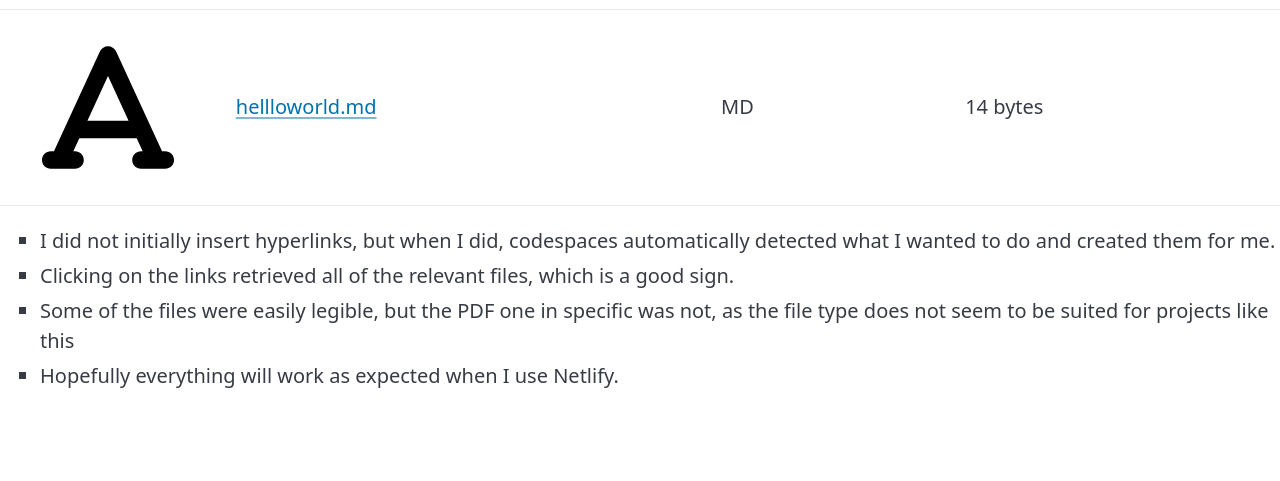
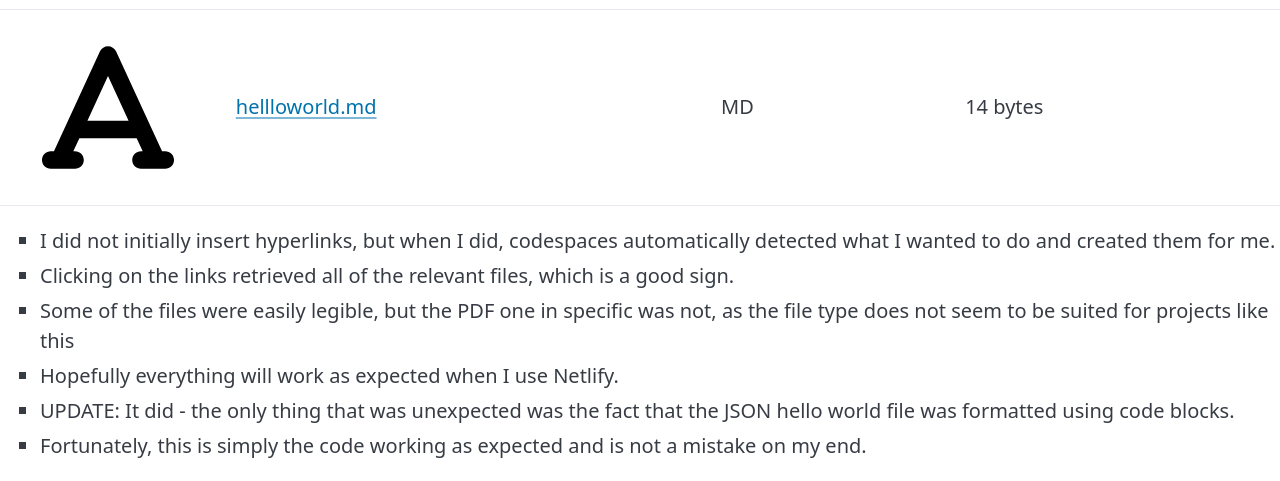
Before and after one commit to lionquis/filebrowser, a plain HTML site: page index.html in a window 1280 px wide. Shown: the part 539-1020 px from the top of the page. Before the commit the page ends 950 px from the top, so only its background shows below. Drawn offline with nearby package versions, Linux system fonts and the light colour scheme.

Commit message:
final comments

```diff
--- a/index.html
+++ b/index.html
@@ -57,6 +57,8 @@
   <li> Clicking on the links retrieved all of the relevant files, which is a good sign.</li>
   <li> Some of the files were easily legible, but the PDF one in specific was not, as the file type does not seem to be suited for projects like this</li>
   <li> Hopefully everything will work as expected when I use Netlify.</li>
+  <li> UPDATE: It did - the only thing that was unexpected was the fact that the JSON hello world file was formatted using code blocks.</li>
+  <li> Fortunately, this is simply the code working as expected and is not a mistake on my end.</li>
 </ul>
 </body>
 </html>
```
